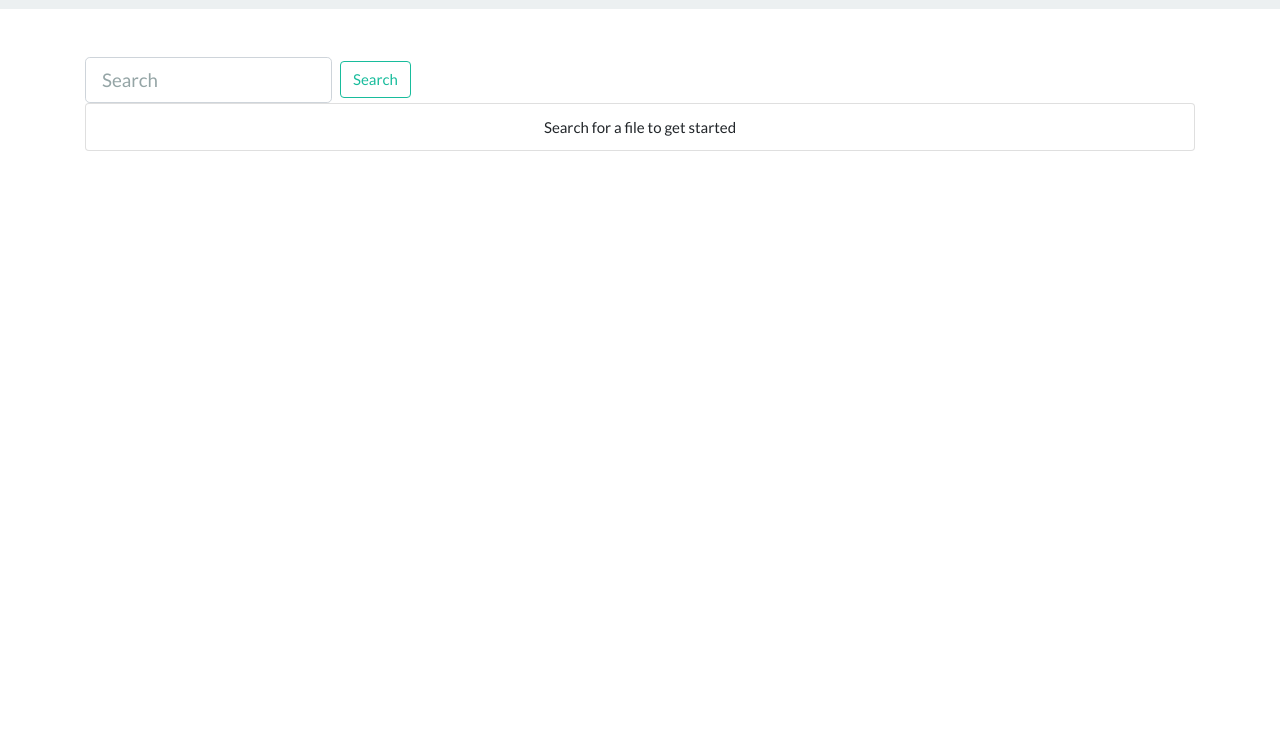
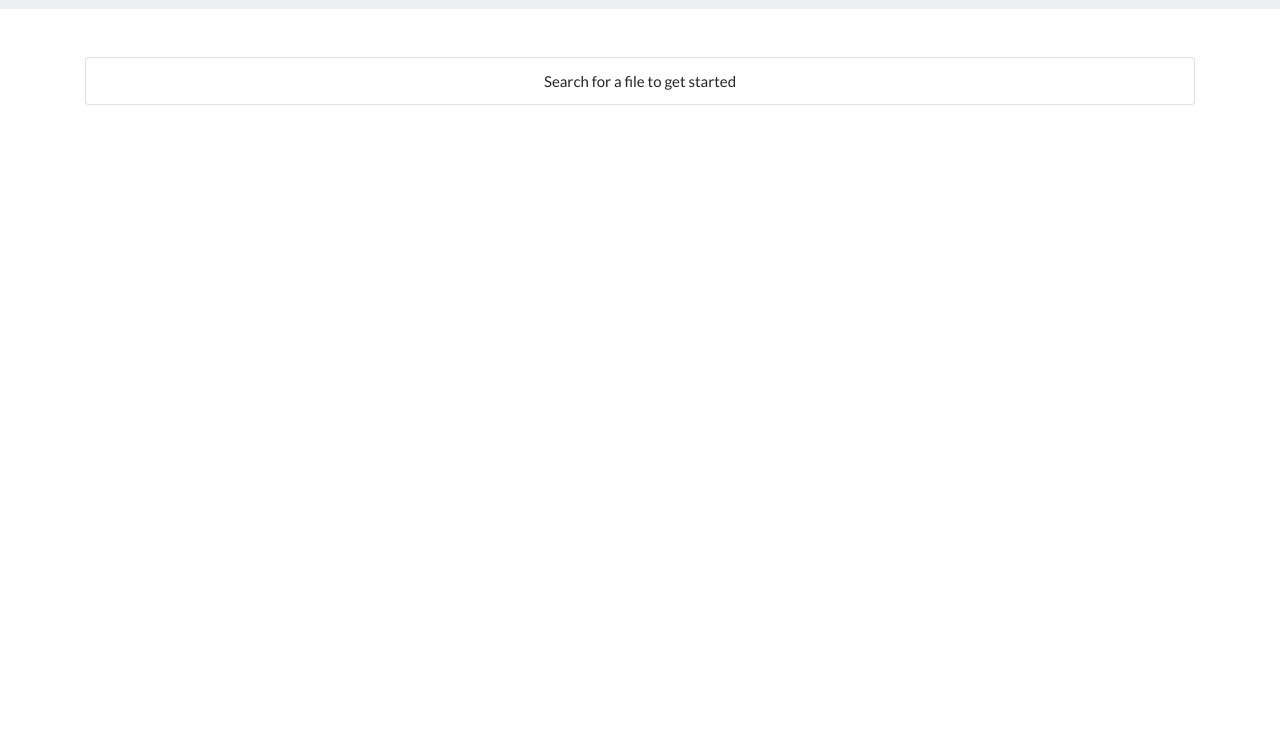
Before and after one commit to kinseria/TG-Archive-Source-Code, a plain HTML site: page index.html in a window 1280 px wide. Shown: the part 62-800 px from the top of the page. Drawn offline with nearby package versions, Linux system fonts and the light colour scheme.

Commit message:
Update index.html

```diff
--- a/index.html
+++ b/index.html
@@ -35,10 +35,6 @@
       </div>
    </nav>
    <div class="container my-5">
-      <form class="form-inline my-2 my-lg-0">
-         <input type="text" class="form-control form-control-lg mr-sm-2" id="search-input" placeholder="Search">
-         <button class="btn btn-outline-success my-2 my-sm-0" id="search-button">Search</button>
-      </form>
       <div class="d-flex justify-content-center">
          <div class="spinner-border" role="status" id="spinner">
             <div class="spinner"></div>
```
